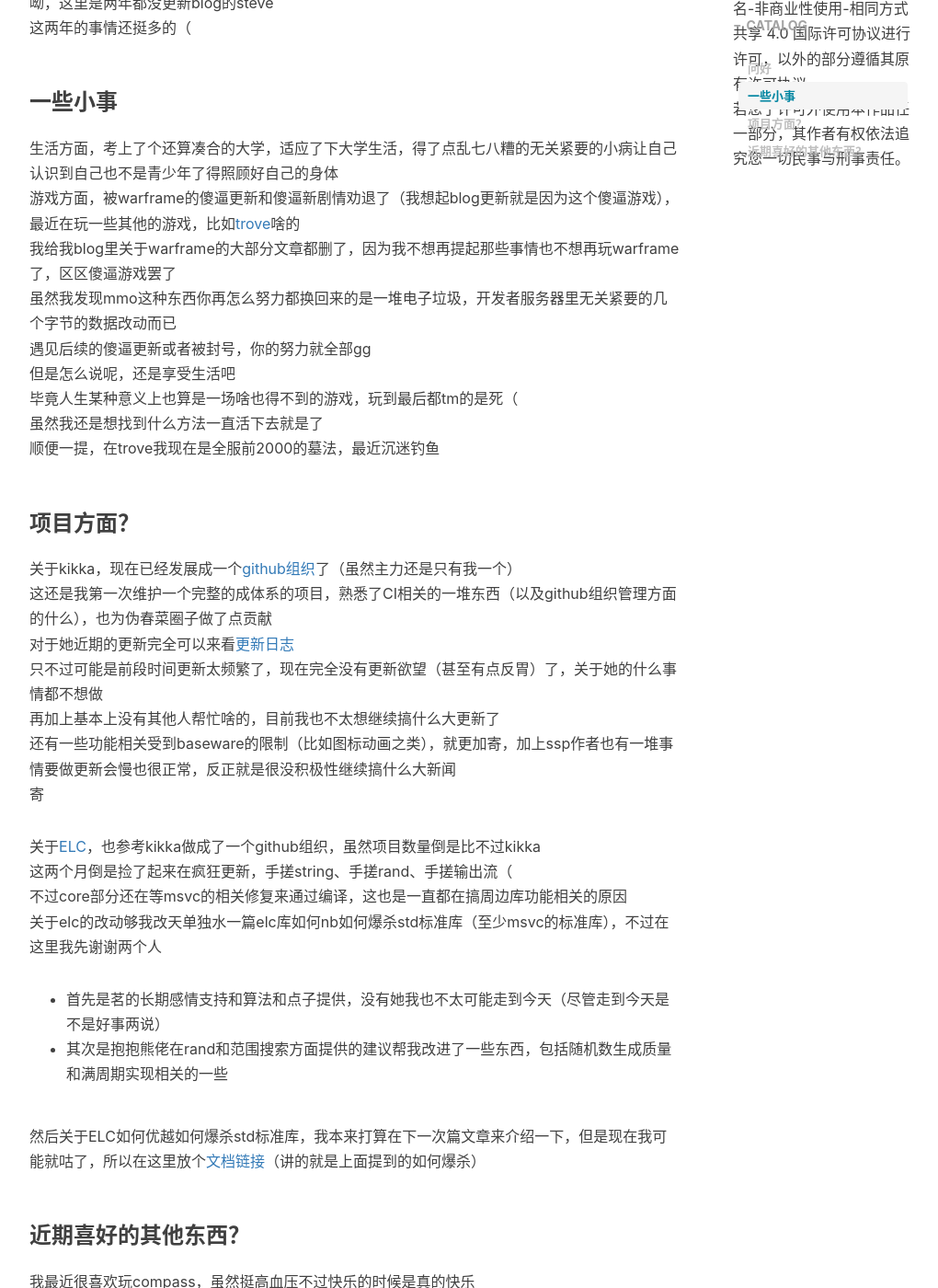
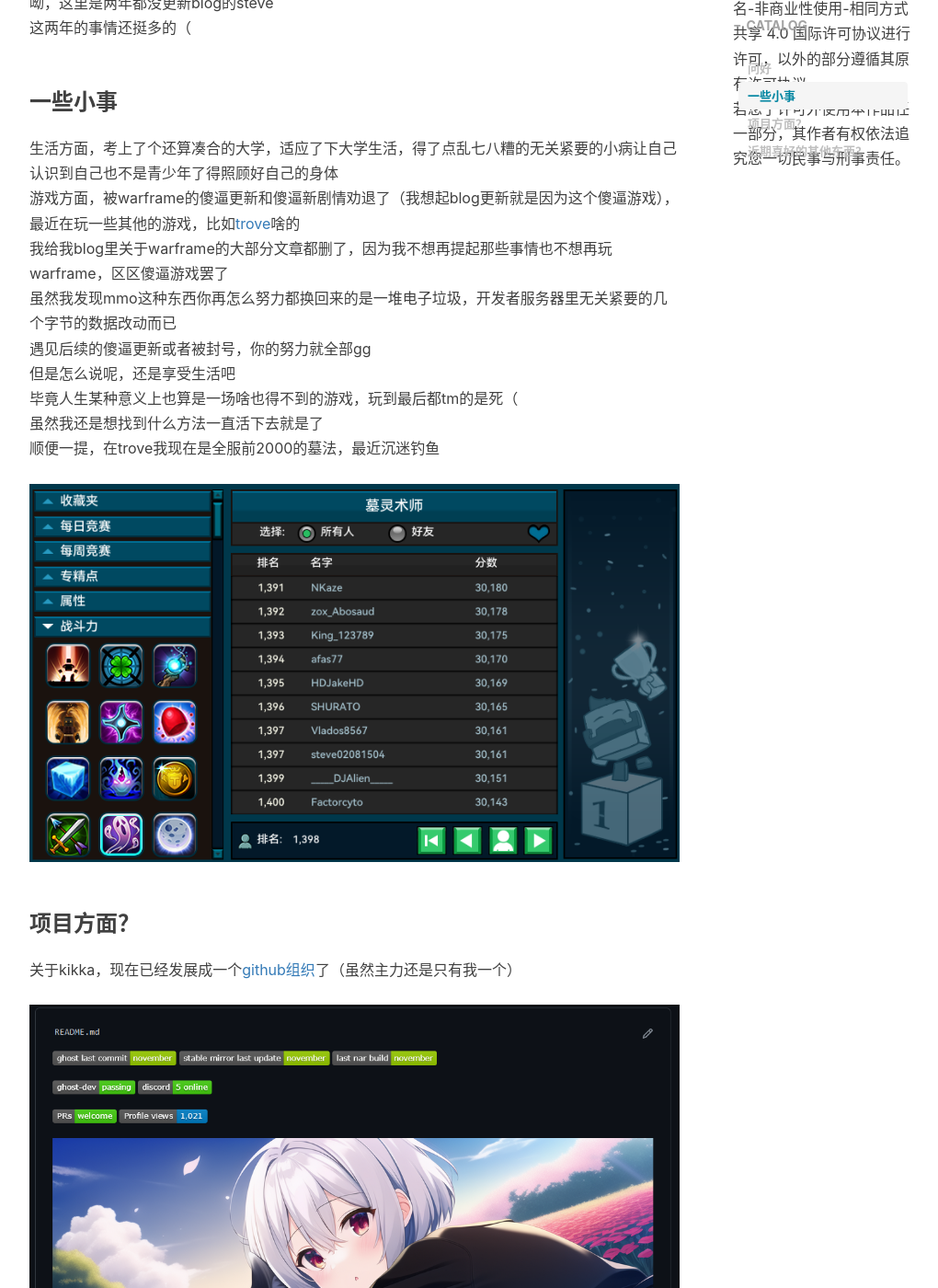
Before and after one commit to steve02081504/steve02081504.github.io, a Jekyll site: the page built from _posts/2022-11-29-last-two-years.md, in a window 1280 px wide and 1400 px high, scrolled down 656 px. Shown: the whole window at 92% size, without its empty margins (233-1253 px from the left). Built offline with Jekyll 4.4.1, drawn with Linux system fonts in a browser that asks for light colours; nearby versions of some CDN libraries; comment, search, counter and statistics services are not loaded; some of the changed text lies outside the part shown.

Commit message:
png and links

```diff
--- a/_posts/2022-11-29-last-two-years.md
+++ b/_posts/2022-11-29-last-two-years.md
@@ -20,17 +20,19 @@
 
 生活方面，考上了个还算凑合的大学，适应了下大学生活，得了点乱七八糟的无关紧要的小病让自己认识到自己也不是青少年了得照顾好自己的身体
 游戏方面，被warframe的傻逼更新和傻逼新剧情劝退了（我想起blog更新就是因为这个傻逼游戏），最近在玩一些其他的游戏，比如[trove](http://trovelive.trionworlds.com/account/reg/account-registration-short-flow.action?voucherCode=QXLN9YCPTLRKLK2TQJLJ&request_locale=en&experience=aaf)啥的
-我给我blog里关于warframe的大部分文章都删了，因为我不想再提起那些事情也不想再玩warframe了，区区傻逼游戏罢了
+我给我blog里关于warframe的大部分文章都删了，因为我不想再提起那些事情也不想再玩warframe，区区傻逼游戏罢了
 虽然我发现mmo这种东西你再怎么努力都换回来的是一堆电子垃圾，开发者服务器里无关紧要的几个字节的数据改动而已
 遇见后续的傻逼更新或者被封号，你的努力就全部gg
 但是怎么说呢，还是享受生活吧
 毕竟人生某种意义上也算是一场啥也得不到的游戏，玩到最后都tm的是死（
 虽然我还是想找到什么方法一直活下去就是了
 顺便一提，在trove我现在是全服前2000的墓法，最近沉迷钓鱼
+![排行榜](/img/in-post/2022/11-29-09/rank.png)
 
 ### 项目方面？
 
 关于kikka，现在已经发展成一个[github组织](https://github.com/Taromati2)了（虽然主力还是只有我一个）
+![组织profile](/img/in-post/2022/11-29-09/kikka.png)
 这还是我第一次维护一个完整的成体系的项目，熟悉了CI相关的一堆东西（以及github组织管理方面的什么），也为伪春菜圈子做了点贡献
 对于她近期的更新完全可以来看[更新日志](https://github.com/Taromati2/Update-log)
 只不过可能是前段时间更新太频繁了，现在完全没有更新欲望（甚至有点反胃）了，关于她的什么事情都不想做
```
Also changed, not shown: other parts of _posts/2022-11-29-last-two-years.md (+3 -1 lines), img/in-post/2022/11-29-09/elc.png (added), img/in-post/2022/11-29-09/kikka.png (added), img/in-post/2022/11-29-09/rank.png (added).
